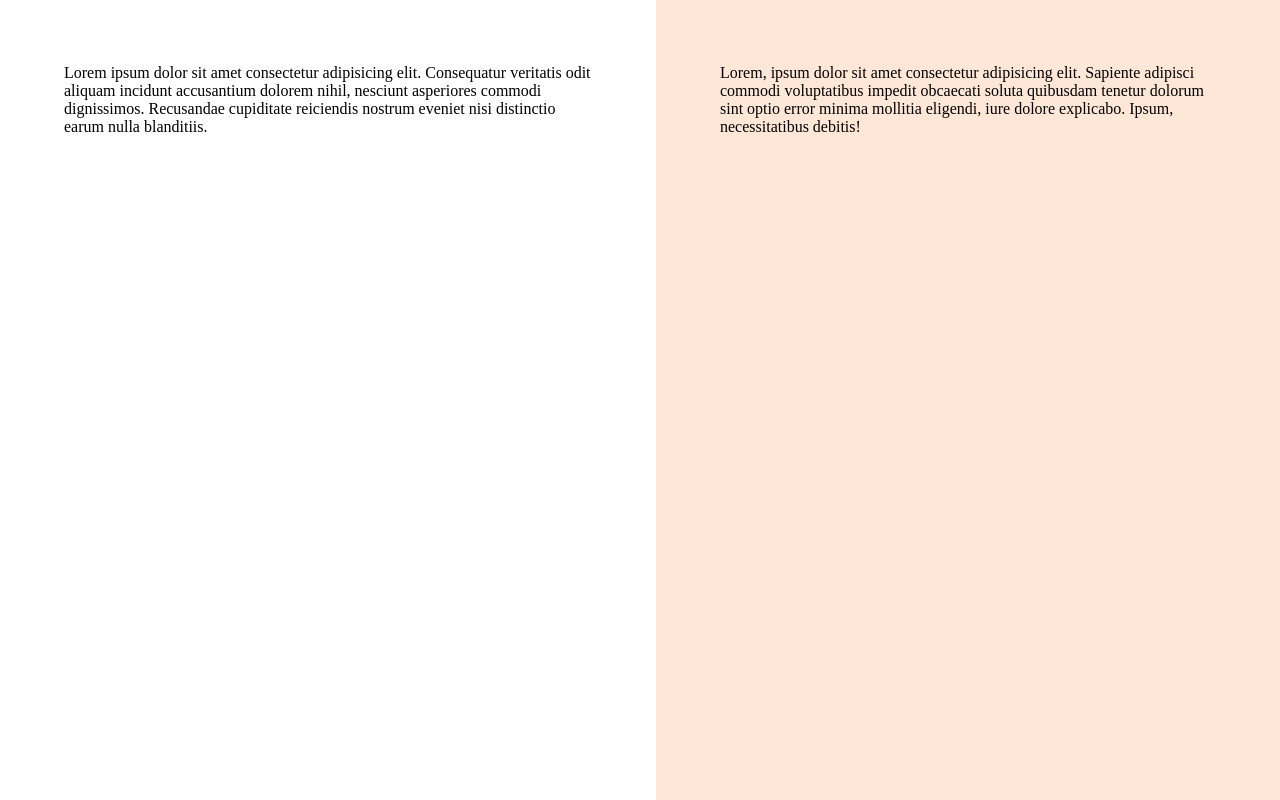
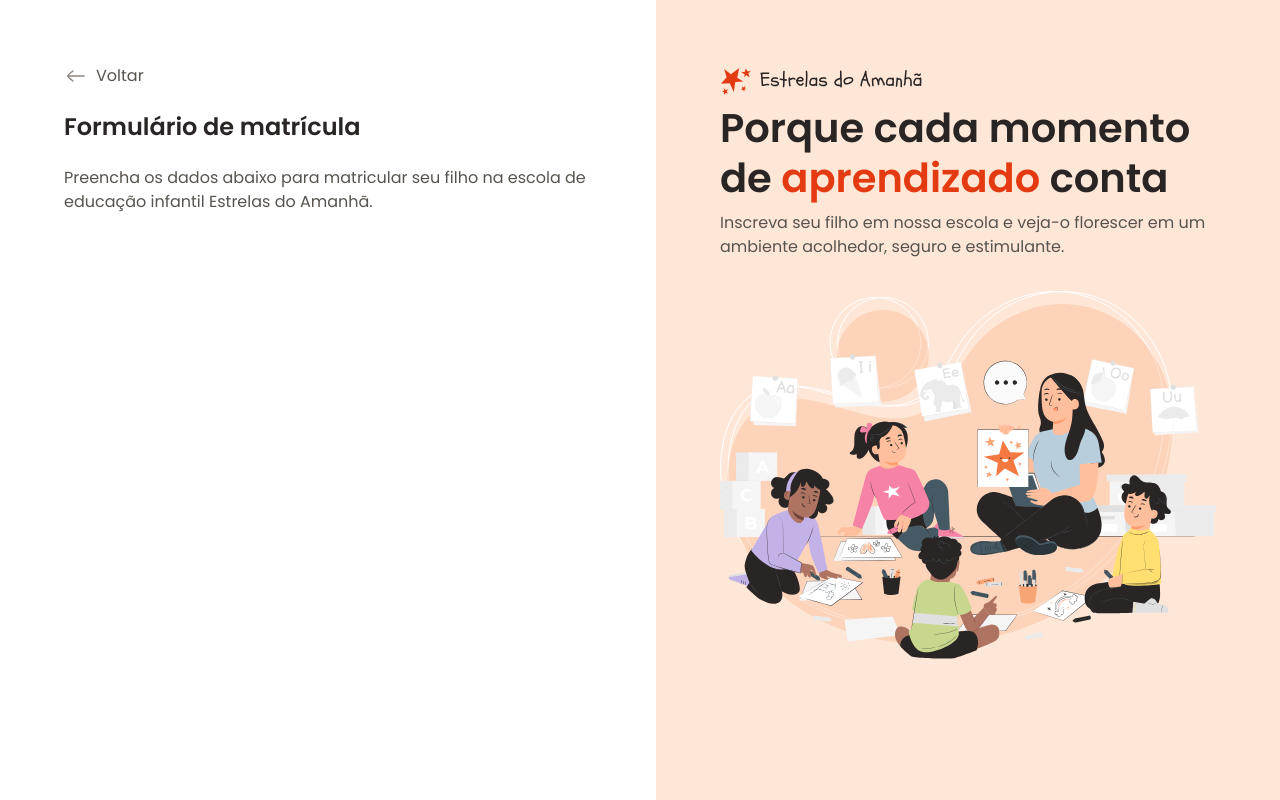
Before and after one commit to Br4yon/rocketseat-mba-full-stack, a plain HTML site: page src/pages/formulario-de-matricula/index.html in a window 1280 px wide. Drawn offline with Linux system fonts and the light colour scheme.

Commit message:
content aside and main

```diff
--- a/src/assets/formulario-de-matricula/css/global.css
+++ b/src/assets/formulario-de-matricula/css/global.css
@@ -24,4 +24,16 @@
 
 body{
   overflow: hidden;
+
+  font: var(--text);
+  color: var(--text-secondary);
 }
+
+h1, h2{
+  color: var(--text-primary);
+}
+
+img{
+  max-width: 100%;
+  height: auto;
+}
--- a/src/assets/formulario-de-matricula/css/layout.css
+++ b/src/assets/formulario-de-matricula/css/layout.css
@@ -14,6 +14,18 @@ main{
     max-width: 33rem;
     margin-left: auto;
   }
+
+  & .back{
+    display: flex;
+    align-items: center;
+    gap: .5rem;
+    margin-bottom: 1.5rem;
+  }
+
+  & h1{
+    font: 600 1.5rem/1.25 var(--font-family);
+    margin-bottom: 1.5rem;
+  }
 }
 
 aside{
@@ -22,5 +34,17 @@ aside{
 
   & .aside-container{
     max-width: 31rem;
+
+    & > img{
+      margin-top: 2rem;
+    }
+  }
+
+  & h2{
+    font: 600 2.5rem/1.25 var(--font-family);
+    margin-bottom: .5rem;
+    & span{
+      color: var(--text-highlight);
+    }
   }
 }
--- a/src/pages/formulario-de-matricula/index.html
+++ b/src/pages/formulario-de-matricula/index.html
@@ -15,11 +15,26 @@
 <body>
   <div id="app">
     <main>
-      <div class="main-container">Lorem ipsum dolor sit amet consectetur adipisicing elit. Consequatur veritatis odit aliquam incidunt accusantium dolorem nihil, nesciunt asperiores commodi dignissimos. Recusandae cupiditate reiciendis nostrum eveniet nisi distinctio earum nulla blanditiis.</div>
+      <div class="main-container">
+        <div class="back">
+          <img src="../../assets/formulario-de-matricula/icons/arrow-left-02.svg" alt="icone de voltar">
+          <span>Voltar</span>
+        </div>
+
+        <h1>Formulário de matrícula</h1>
+        <p>Preencha os dados abaixo para matricular seu filho na escola de educação infantil Estrelas do Amanhã.</p>
+      </div>
     </main>
 
     <aside>
-      <div class="aside-container">Lorem, ipsum dolor sit amet consectetur adipisicing elit. Sapiente adipisci commodi voluptatibus impedit obcaecati soluta quibusdam tenetur dolorum sint optio error minima mollitia eligendi, iure dolore explicabo. Ipsum, necessitatibus debitis!</div>
+      <div class="aside-container">
+        <header>
+          <img src="../../assets/formulario-de-matricula/logo.svg" alt="Logo estralas do amanhã">
+          <h2>Porque cada momento de <span>aprendizado</span> conta</h2>
+          <p>Inscreva seu filho em nossa escola e veja-o florescer em um ambiente acolhedor, seguro e estimulante.</p>
+        </header>
+        <img src="../../assets/formulario-de-matricula/svg/Illustration.svg" alt="ilustração de uma professora com crianças em volta">
+      </div>
     </aside>
   </div>
 
```
